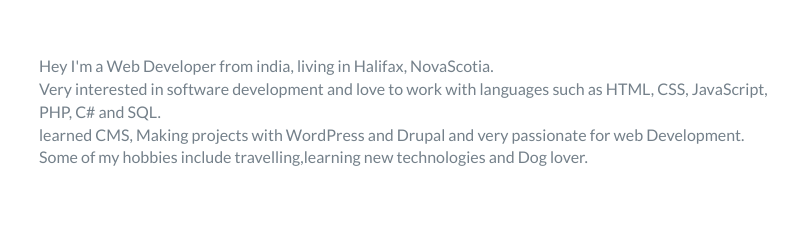
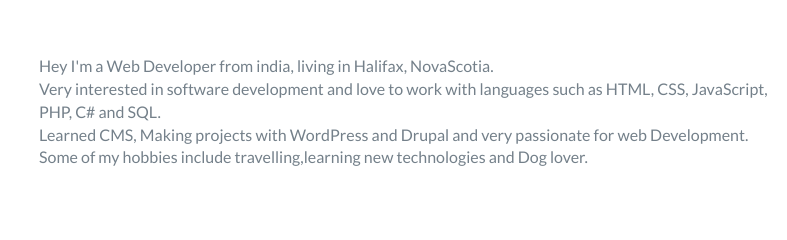
Before and after one commit to w0409355/w0409355, a plain HTML site: page index.html in a window 1280 px wide. Shown: the part 820-1060 px from the top of the page, 421-1208 px from the left. Drawn offline with Linux system fonts and the light colour scheme.

Commit message:
Changed little text

```diff
--- a/index.html
+++ b/index.html
@@ -69,7 +69,7 @@
             <div class="col-md-8">
                 <p> Hey I'm a Web Developer from india, living in Halifax, NovaScotia.</p>
                 <p>Very interested in software development and love to work with languages such as HTML, CSS, JavaScript, PHP, C# and SQL.</p>
-				<p>learned CMS, Making projects with WordPress and Drupal and very passionate for web Development.</p>
+				<p>Learned CMS, Making projects with WordPress and Drupal and very passionate for web Development.</p>
                 <p>Some of my hobbies include travelling,learning new technologies and Dog lover.</p>
 
             </div>
```
